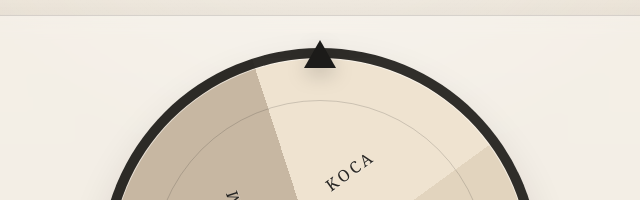
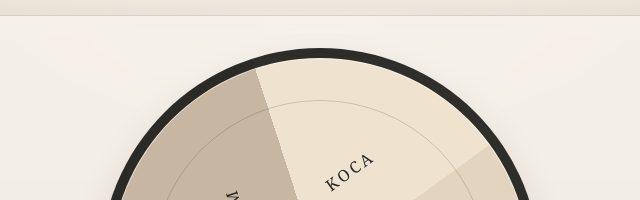
Before and after one commit to Luis1828/chuflay-ruleta-github-pages, a plain HTML site: page index.html in a window 1280 px wide. Shown: the part 194-394 px from the top of the page, 320-960 px from the left. Drawn offline with Linux system fonts and the light colour scheme.

Commit message:
pointer removed for reasons

```diff
--- a/index.html
+++ b/index.html
@@ -46,7 +46,7 @@
 
     <section class="card">
       <div class="wheel-wrap" aria-label="Ruleta">
-        <div class="pointer" aria-hidden="true"></div>
+
         <div class="wheel" id="wheel">
           <div class="wheel-center">
             <span>GIRA</span>
```
